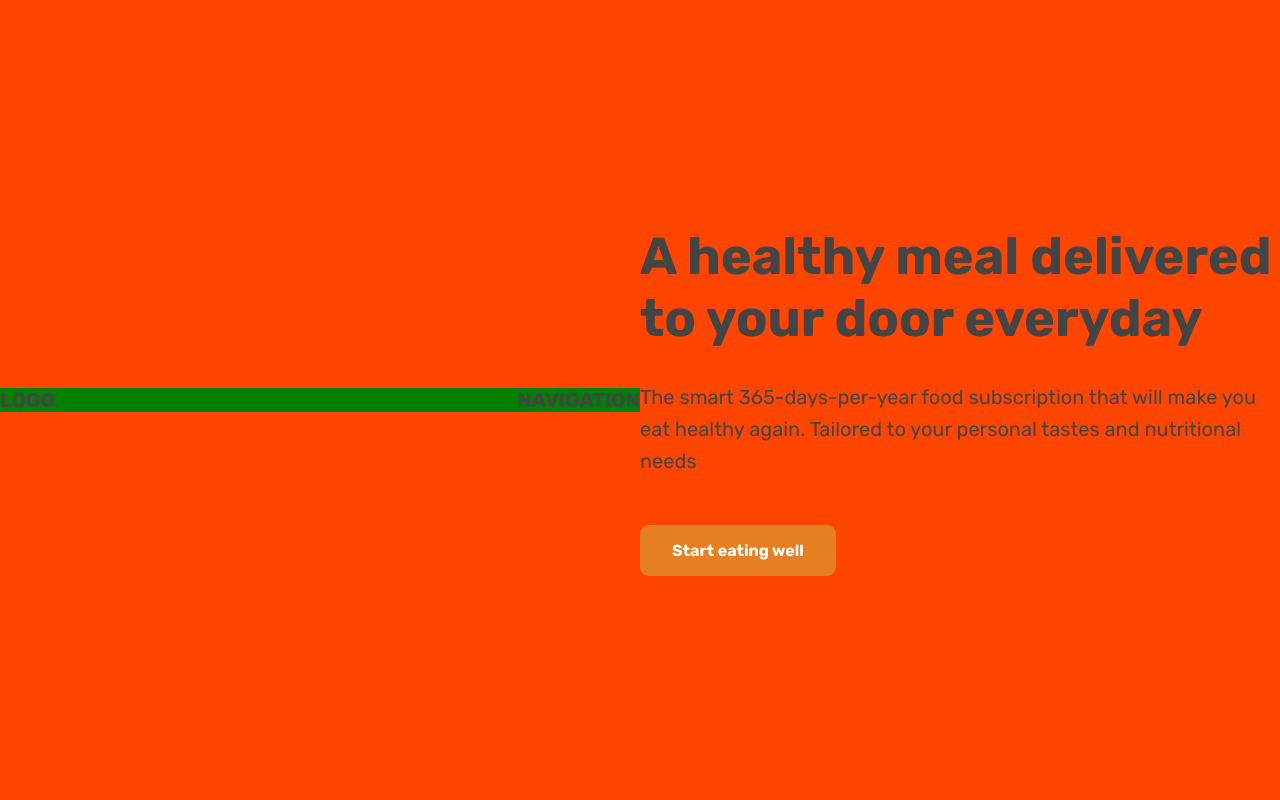
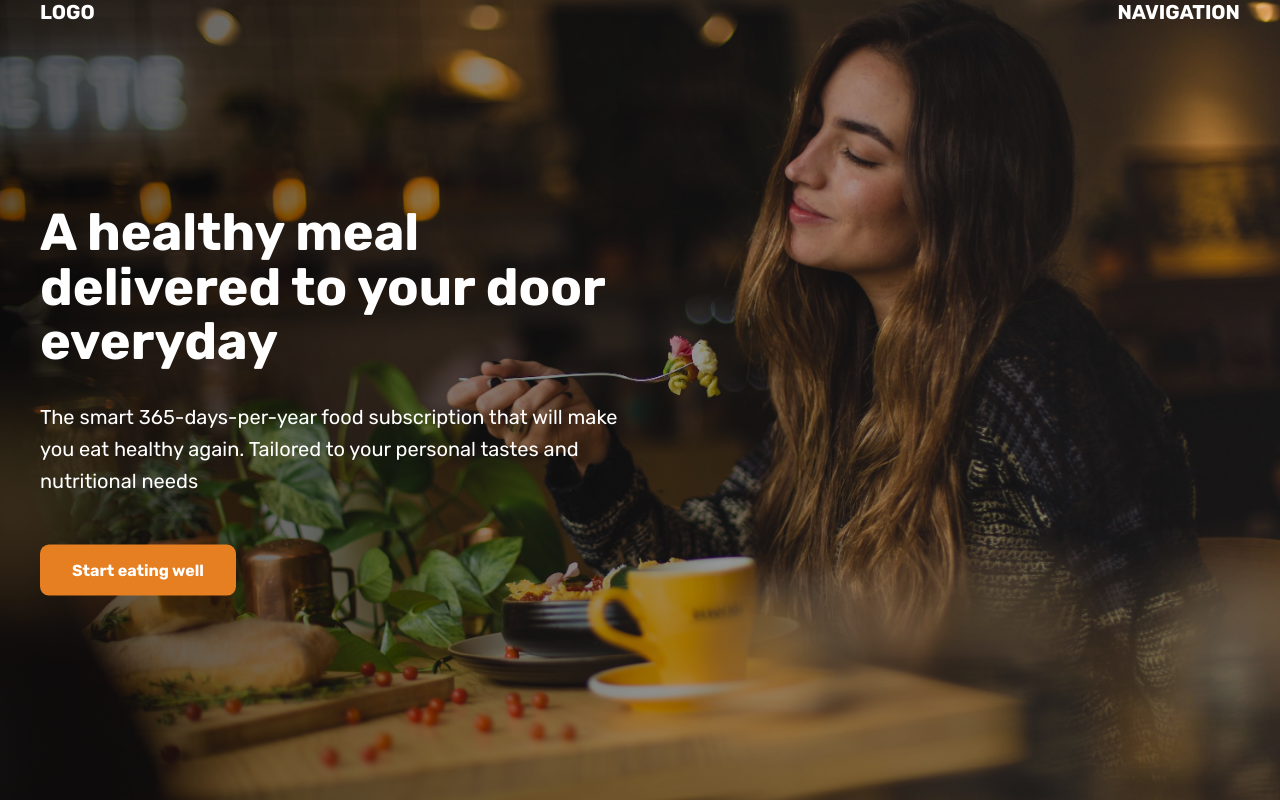
Before and after one commit to Diolemos/Hero-section, a plain HTML site: page index.html in a window 1280 px wide. Shown: the top 800 px of the page. Drawn offline with Linux system fonts and the light colour scheme.

Commit message:
back ground images and element positioning

```diff
--- a/index.html
+++ b/index.html
@@ -23,12 +23,15 @@
 
         </nav>
 
-        <div class="container">
-            <h1>A healthy meal delivered to your door everyday</h1>
-            <p>The smart 365-days-per-year food subscription that will make you
-                eat healthy again. Tailored to your personal tastes and nutritional needs
-            </p>
-            <a href="#" class="btn">Start eating well</a>
+        <div class="header-container">
+           <div class="header-container-inner">
+
+               <h1>A healthy meal delivered to your door everyday</h1>
+               <p>The smart 365-days-per-year food subscription that will make you
+                   eat healthy again. Tailored to your personal tastes and nutritional needs
+                </p>
+                <a href="#" class="btn">Start eating well</a>
+            </div>
         </div>
     </header>
 
--- a/style.css
+++ b/style.css
@@ -15,10 +15,29 @@ html{
 
 }
 header{
-    background-color: orangered;
+
     height: 100vh;
-    display: flex;
-    align-items: center;
+    position: relative;
+
+    background-image: linear-gradient(to right, rgba(0, 0, 0, 0.623), rgba(0, 0, 0, 0.103)), url(images/hero.jpg);
+    background-size: cover;
+    color: #fff;
+
+}
+.header-container{
+    width: 1200px;
+    position: absolute;
+    left:  50%;
+    top: 50%;
+    /* in relation to the element size */
+    transform: translate(-50%, -50%);
+
+
+}
+
+.header-container-inner {
+    width: 50%;
+
 }
 
 nav{
@@ -26,12 +45,13 @@ nav{
     font-weight: 700;
     display: flex;
     justify-content: space-between;
-    background-color: green;
+
 }
 
 h1{
     font-size: 52px;
     margin-bottom: 32px;
+    line-height: 1.05;
 }
 
 p{
@@ -57,5 +77,5 @@ h2{
 
 section{
     padding: 96px;
-    background-color: #f7f7f7;
+
 }
```
Also changed, not shown: images/hero.jpg (added).
